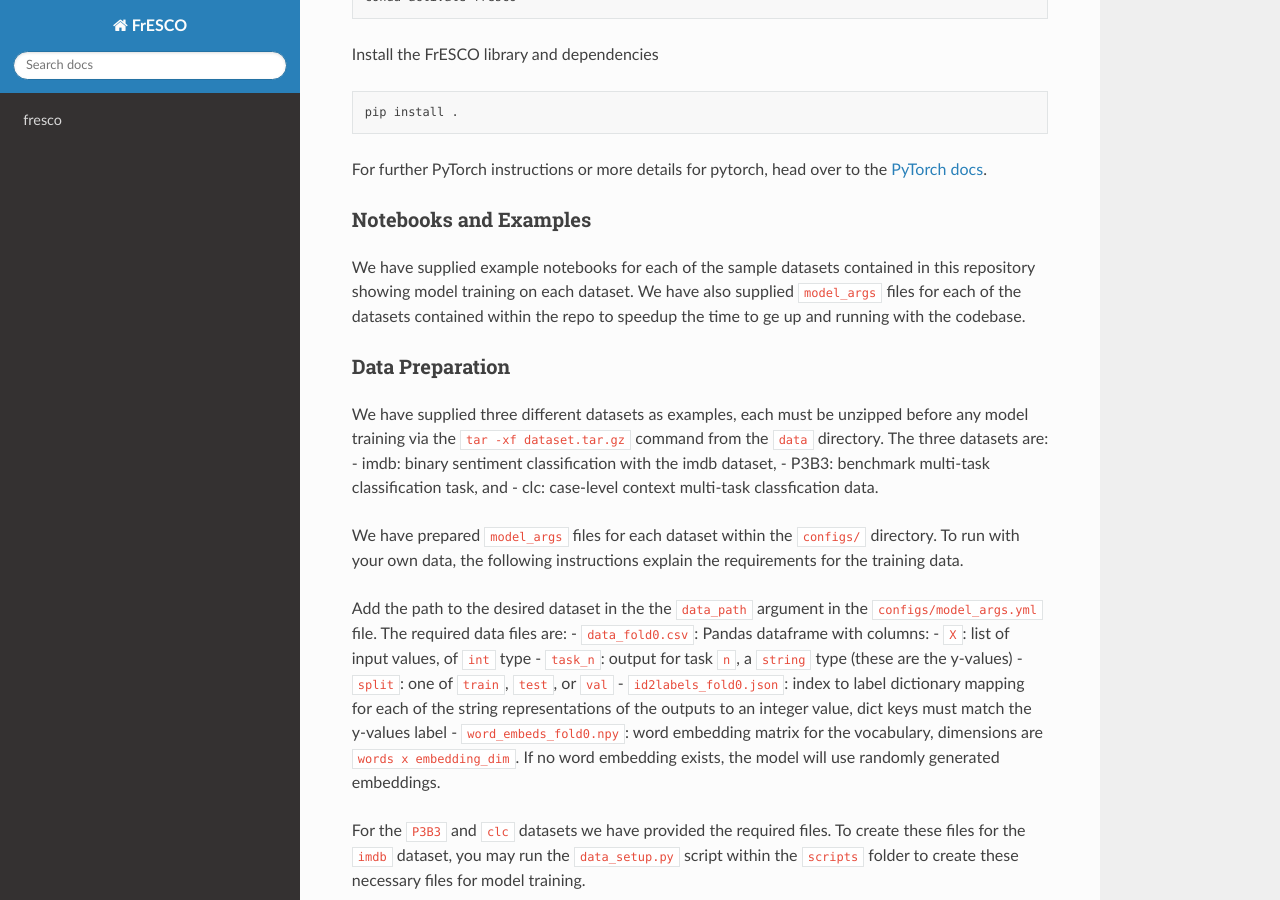
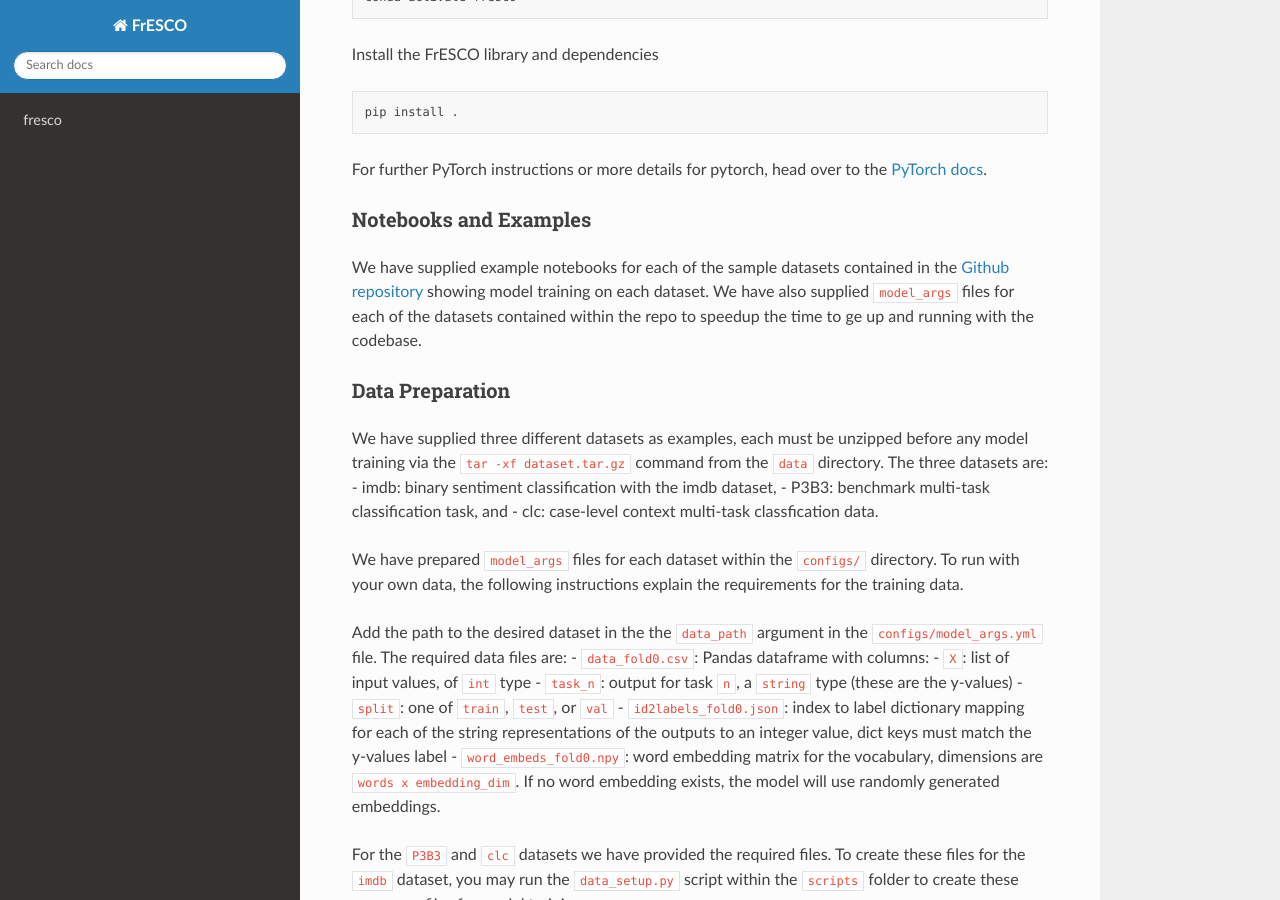
Before and after one commit to DOE-NCI-MOSSAIC/FrESCO, a Sphinx documentation site: the page built from docs/source/index.rst, in a window 1280 px wide and 900 px high, scrolled down 1592 px. Built offline with Sphinx 7.4.7 and the Read the Docs theme 2.0.0, drawn with Linux system fonts in a browser that asks for light colours; some of the changed text lies outside the part shown.

Commit message:
changed link

```diff
--- a/docs/source/index.rst
+++ b/docs/source/index.rst
@@ -82,7 +82,7 @@ Notebooks and Examples
 ~~~~~~~~~~~~~~~~~~~~~~
 
 We have supplied example notebooks for each of the sample datasets
-contained in this repository showing model training on each dataset. We
+contained in the `Github repository <https://github.com/DOE-NCI-MOSSAIC/FrESCO>`__ showing model training on each dataset. We
 have also supplied ``model_args`` files for each of the datasets
 contained within the repo to speedup the time to ge up and running with
 the codebase.
@@ -248,7 +248,7 @@ resolve it.
 How to Cite
 ~~~~~~~~~~~
 
-If you use our software in your work please cite this repository. The
+Please cite our software if you use it in your work. The
 bibtex entry is:
 
 ::
```
